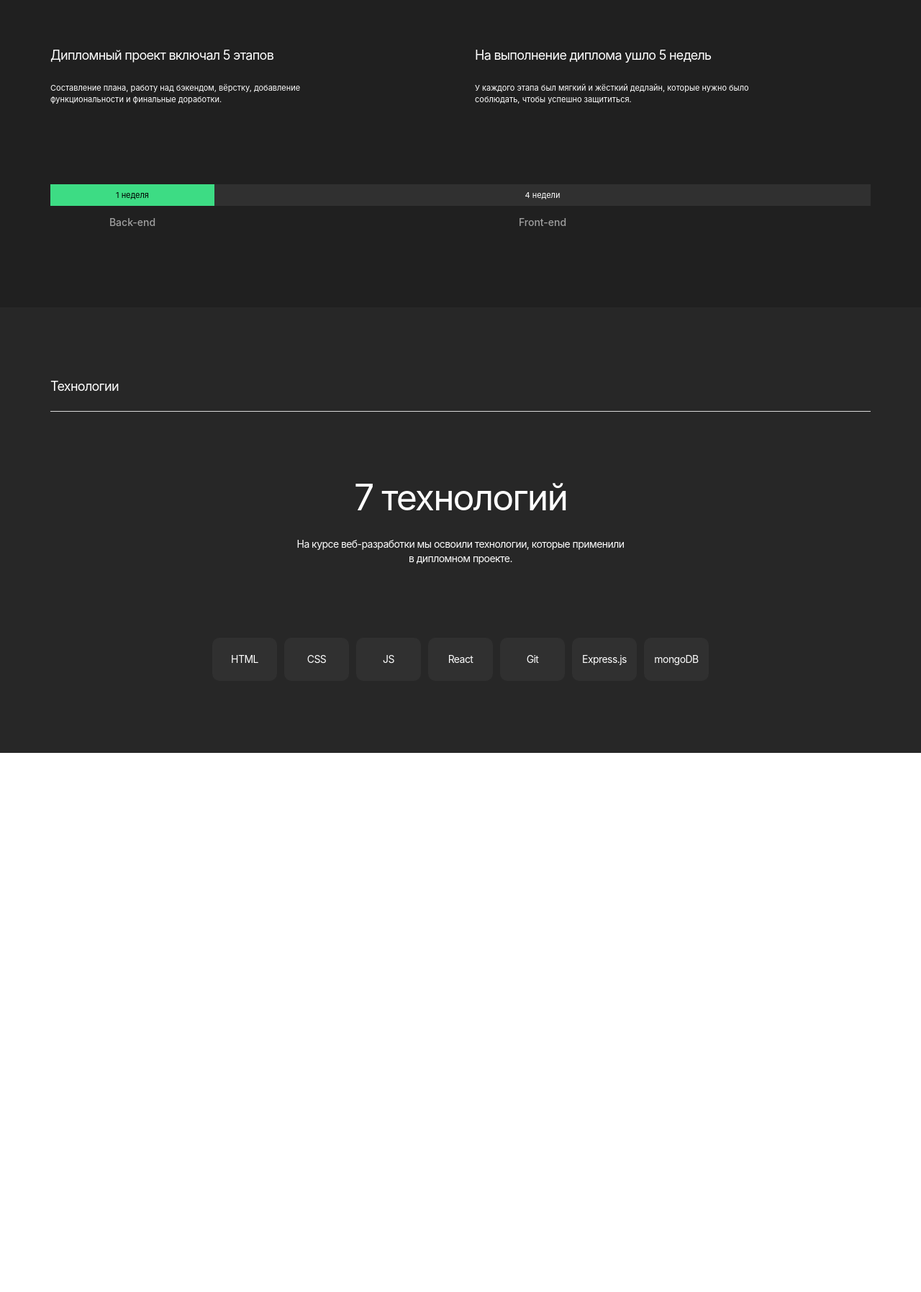
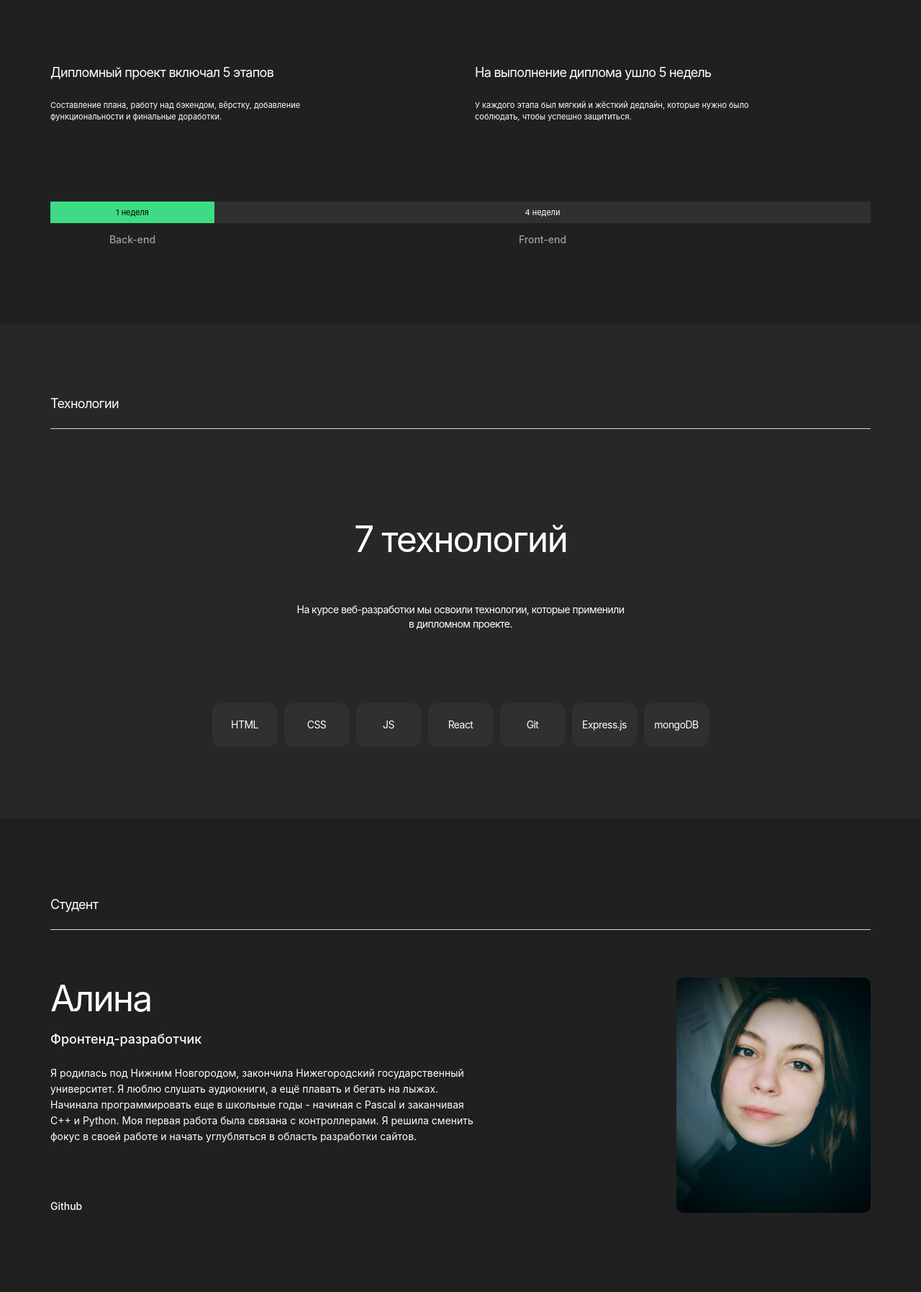
Before and after one commit to AlinaLvova/movies-explorer-frontend, a React app in the folder movie-explorer/: page / in a window 1280 px wide. Shown: the part 824-2619 px from the top of the page at 72% size. Before the commit the page ends 1870 px from the top, so only its background shows below. Built offline with nearby package versions, Linux system fonts and the light colour scheme.

Commit message:
feature: add aboutMe section

```diff
--- a/movie-explorer/src/components/Common/SectionHeader/SectionHeader.js
+++ b/movie-explorer/src/components/Common/SectionHeader/SectionHeader.js
@@ -3,7 +3,7 @@ import React, { useState } from "react";
 import "./SectionHeader.css";
 
 function SectionHeader({ headerTitle }) {
-  return <h2 className="section-header">{headerTitle}</h2>;
+  return <h3 className="section-header">{headerTitle}</h3>;
 }
 
 export default SectionHeader;
--- /dev/null
+++ b/movie-explorer/src/components/Main/AboutMe/AboutMe.css
@@ -0,0 +1,152 @@
+.about-me {
+    background-color: var(--background-color-grey);
+    padding: 110px 70px;
+}
+
+.about-me__wrapper {
+    padding-top: 66px;
+    display: flex;
+    flex-direction: row-reverse;
+    justify-content: space-between;
+    align-items: flex-start;
+}
+
+.about-me__info {
+    display: flex;
+    align-items: flex-start;
+    flex-direction: column;
+}
+
+.about-me__imageOfMe {
+    width: 270px;
+    height: 327px;
+    border-radius: 10px;
+    object-fit: cover;
+    box-sizing: border-box;
+
+}
+
+.about-me__title {
+    font-size: 50px;
+    font-family: Inter;
+    font-style: normal;
+    font-weight: 400;
+    line-height: 58px;
+    letter-spacing: -2px;
+    margin: 0;
+    padding: 0;
+}
+
+.about-me__subtitle {
+    font-size: 18px;
+    font-family: Inter;
+    font-style: normal;
+    font-weight: 500;
+    line-height: 20px;
+    margin: 0;
+    padding: 18px 0 26px;
+}
+
+.about-me__description {
+    font-size: 14px;
+    font-family: Inter;
+    font-style: normal;
+    font-weight: 400;
+    line-height: 22px;
+    margin: 0;
+    padding: 0 49px 0 0;
+    max-width: 600px;
+    height: calc(88px + 99px);
+    min-width: 100px;
+    word-wrap: normal;
+}
+
+.about-me__githubLink {
+    font-size: 14px;
+    font-family: Inter;
+    font-style: normal;
+    font-weight: 500;
+    line-height: normal;
+    text-decoration: none;
+    color: var(--text-color-white);
+}
+
+@media screen and (max-width: 877px) {
+    .about-me__imageOfMe {
+        width: 255px;
+        height: 307px;
+    }
+
+    .about-me__title {
+        font-size: 40px;
+        line-height: 40px;
+        letter-spacing: -1.6px;
+    }
+
+    .about-me__subtitle {
+        font-size: 12px;
+        padding: 16px 0 20px;
+    }
+
+    .about-me__description {
+        font-size: 12px;
+        line-height: 18px;
+    }
+}
+
+@media screen and (max-width: 790px) {
+    .about-me {
+        padding: 90px 50px;
+    }
+}
+
+@media screen and (max-width: 670px) and (min-width: 320px) {
+    .about-me__imageOfMe {
+        width: 292px;
+        height: 352px;
+    }
+
+    .about-me__title {
+        font-size: 30px;
+        line-height: normal;
+        letter-spacing: -1.2px;
+    }
+
+    .about-me__subtitle {
+        font-size: 11px;
+        line-height: 16px;
+        padding: 20px 0 20px;
+    }
+
+    .about-me__description {
+        font-size: 11px;
+        line-height: 16px;
+        max-width: 100%;
+        height: auto;
+        padding: 0 0 40px;
+    }
+
+    .about-me__wrapper {
+        padding-top: 60px;
+        display: flex;
+        align-items: center;
+        flex-direction: column;
+    }
+
+    .about-me__info {
+        padding-top: 40px;
+        width: 90%;
+    }
+}
+
+@media screen and (max-width: 621px) and (min-width: 320px) {
+    .about-me {
+        padding: 70px 14px;
+    }
+}
+
+@media screen and (max-width: 400px) and (min-width: 320px) {
+    .about-me__info {
+        width: 292px;
+    }
+}
--- /dev/null
+++ b/movie-explorer/src/components/Main/AboutMe/AboutMe.js
@@ -0,0 +1,39 @@
+import React, { useState } from "react";
+import imageOfMe from "../../../images/me1.jpg";
+import "./AboutMe.css";
+import SectionHeader from "../../Common/SectionHeader/SectionHeader";
+
+function AboutMe() {
+  return (
+    <div className="about-me">
+      <SectionHeader headerTitle={"Студент"} />
+      <div className="about-me__wrapper">
+        <img
+          src={imageOfMe}
+          className="about-me__imageOfMe"
+          alt="Мой портрерт."
+        />
+        <div className="about-me__info">
+          <h1 className="about-me__title">Алина</h1>
+          <h4 className="about-me__subtitle">Фронтенд-разработчик</h4>
+          <p className="about-me__description">
+            Я родилась под Нижним Новгородом, закончила Нижегородский
+            государственный университет. Я люблю слушать аудиокниги, а ещё
+            плавать и бегать на лыжах. Начинала программировать еще в школьные
+            годы - начиная с Pascal и заканчивая C++ и Python. Моя первая работа
+            была связана с контроллерами. Я решила сменить фокус в своей работе
+            и начать углубляться в область разработки сайтов.
+          </p>
+          <a
+            href="https://github.com/alinalvova"
+            className="about-me__githubLink"
+          >
+            Github
+          </a>
+        </div>
+      </div>
+    </div>
+  );
+}
+
+export default AboutMe;
--- a/movie-explorer/src/components/Main/AboutProject/AboutProject.css
+++ b/movie-explorer/src/components/Main/AboutProject/AboutProject.css
@@ -28,6 +28,7 @@
     font-family: Inter;
     letter-spacing: -0.72px;
     width: 100%;
+    font-weight: 400;
 }
 
 .about-project__description {
--- a/movie-explorer/src/components/Main/AboutProject/AboutProject.js
+++ b/movie-explorer/src/components/Main/AboutProject/AboutProject.js
@@ -6,25 +6,38 @@ import SectionHeader from "../../Common/SectionHeader/SectionHeader";
 function AboutProject() {
   return (
     <section className="about-project">
-      <SectionHeader
-      headerTitle={"О проекте"}/>
+      <SectionHeader headerTitle={"О проекте"} />
       <ul className="about-project__table">
         <li className="about-project__container">
-          <div className="about-project__subtitle">Дипломный проект включал 5 этапов</div>
-          <div className="about-project__description">Составление плана, работу над бэкендом, вёрстку, добавление функциональности и финальные доработки.</div>
+          <h4 className="about-project__subtitle">
+            Дипломный проект включал 5 этапов
+          </h4>
+          <p className="about-project__description">
+            Составление плана, работу над бэкендом, вёрстку, добавление
+            функциональности и финальные доработки.
+          </p>
         </li>
         <li className="about-project__container">
-          <div className="about-project__subtitle">На выполнение диплома ушло 5 недель</div>
-          <div className="about-project__description">У каждого этапа был мягкий и жёсткий дедлайн, которые нужно было соблюдать, чтобы успешно защититься.</div>
+          <h4 className="about-project__subtitle">
+            На выполнение диплома ушло 5 недель
+          </h4>
+          <p className="about-project__description">
+            У каждого этапа был мягкий и жёсткий дедлайн, которые нужно было
+            соблюдать, чтобы успешно защититься.
+          </p>
         </li>
       </ul>
       <div className="about-project__timeline-container">
         <div className="about-project__week-container">
-          <div className="about-project__timeline-bar about-project__timeline-bar_green">1 неделя</div>
+          <div className="about-project__timeline-bar about-project__timeline-bar_green">
+            1 неделя
+          </div>
           <div className="about-project__caption">Back-end</div>
         </div>
         <div className="about-project__week-container">
-          <div className="about-project__timeline-bar about-project__timeline-bar_grey">4 недели</div>
+          <div className="about-project__timeline-bar about-project__timeline-bar_grey">
+            4 недели
+          </div>
           <div className="about-project__caption">Front-end</div>
         </div>
       </div>
--- a/movie-explorer/src/components/Main/Main.js
+++ b/movie-explorer/src/components/Main/Main.js
@@ -4,6 +4,7 @@ import Banner from './Banner/Banner';
 import NavTab from './NavTab/NavTab';
 import AboutProject from './AboutProject/AboutProject';
 import Techs from './Techs/Techs';
+import AboutMe from './AboutMe/AboutMe';
 import './Main.css';
 
 function Main() {
@@ -13,6 +14,7 @@ function Main() {
       <NavTab />
       <AboutProject />
       <Techs />
+      <AboutMe />
     </section>
   );
 }
--- a/movie-explorer/src/components/Main/Techs/Techs.js
+++ b/movie-explorer/src/components/Main/Techs/Techs.js
@@ -7,11 +7,11 @@ function Techs() {
   return (
     <section className="techs">
       <SectionHeader headerTitle={"Технологии"} />
-      <div className="techs__title">7 технологий</div>
-      <div className="techs__subtitle">
+      <h1 className="techs__title">7 технологий</h1>
+      <h4 className="techs__subtitle">
         На курсе веб-разработки мы освоили технологии, которые применили в
         дипломном проекте.
-      </div>
+      </h4>
       <div className="techs__elements-wrapper">
         <div className="techs__element">HTML</div>
         <div className="techs__element">CSS</div>
```
Also changed, not shown: movie-explorer/src/images/me1.jpg (added), movie-explorer/src/images/me2.jpg (added).
